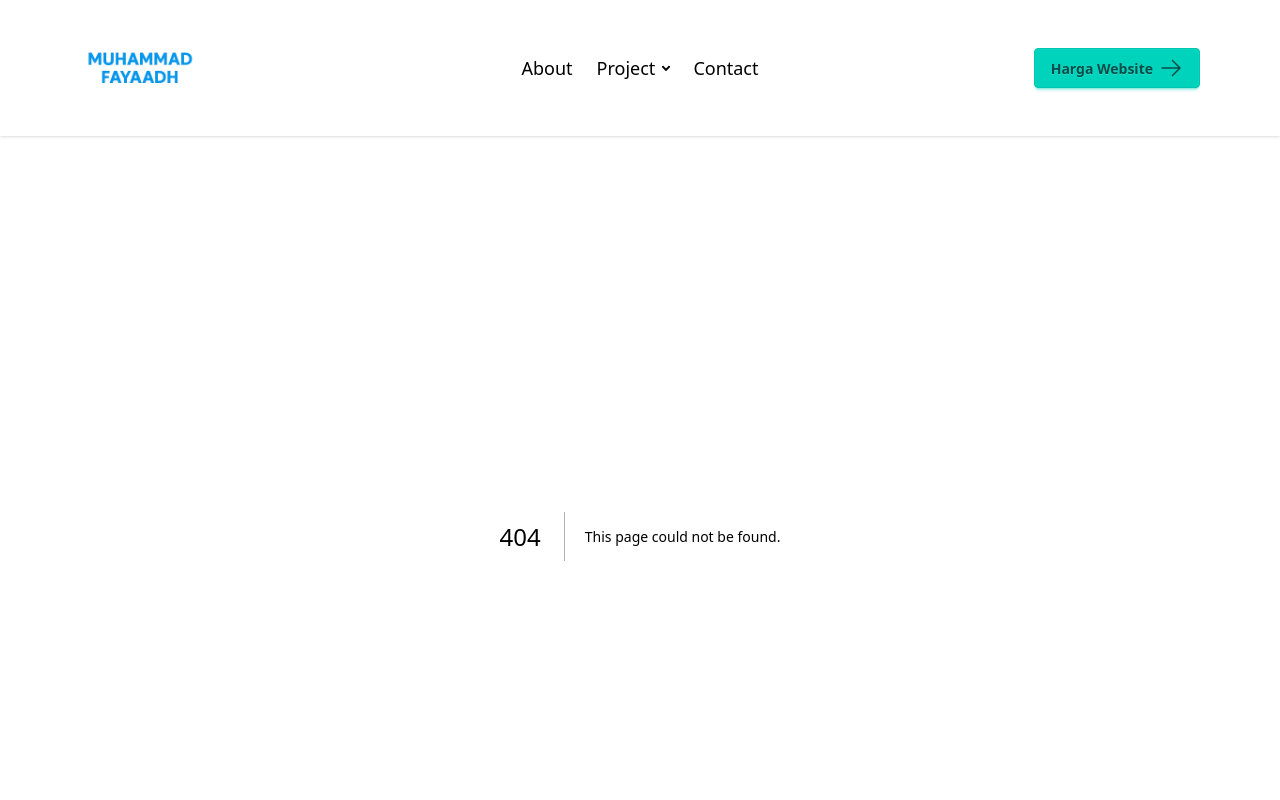
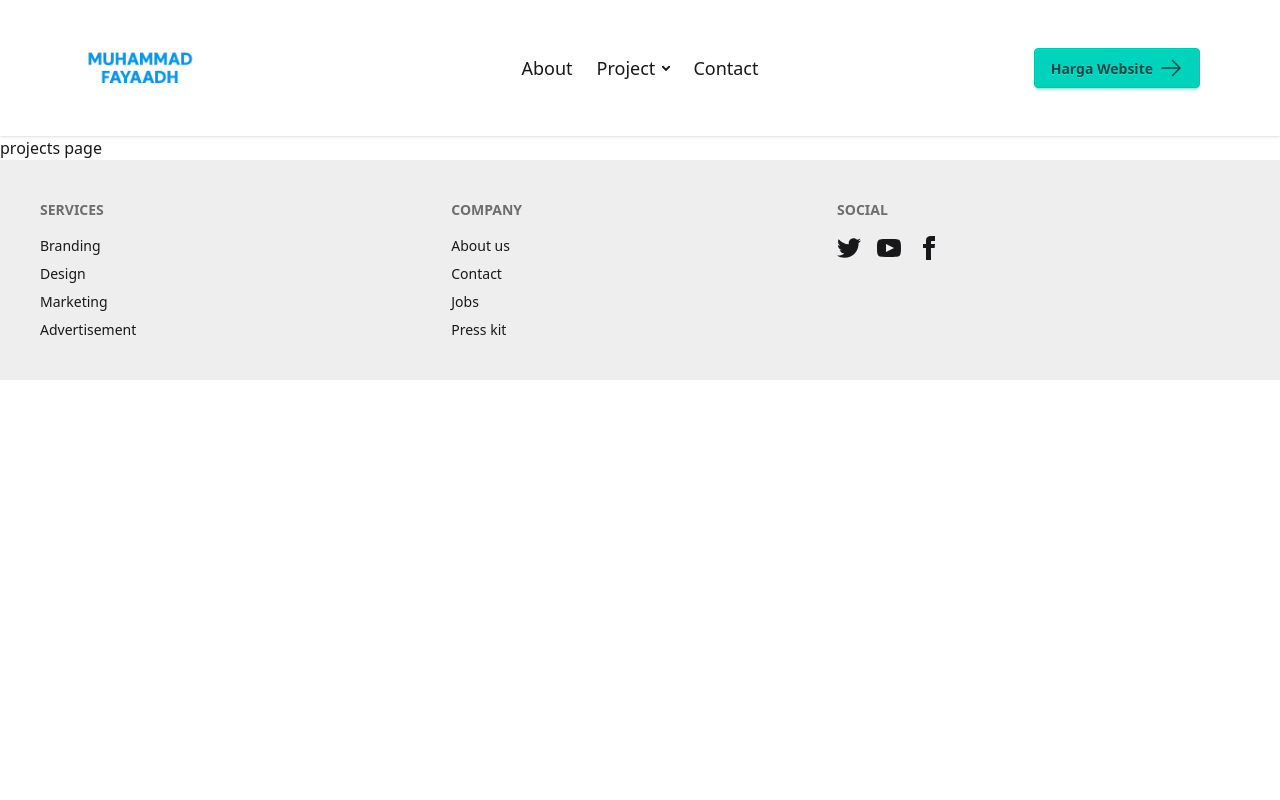
Before and after one commit to mfayaadhh/web-portfolio, a Next.js app: page /projects in a window 1280 px wide. Before the commit this address had no page. Shown: the top 800 px of the page. Built offline with nearby package versions, Linux system fonts and the light colour scheme.

Commit message:
update file projects

```diff
--- /dev/null
+++ b/app/projects/page.tsx
@@ -0,0 +1,7 @@
+import React from 'react'
+
+export default function page() {
+  return (
+    <div>projects page</div>
+  )
+}
```
